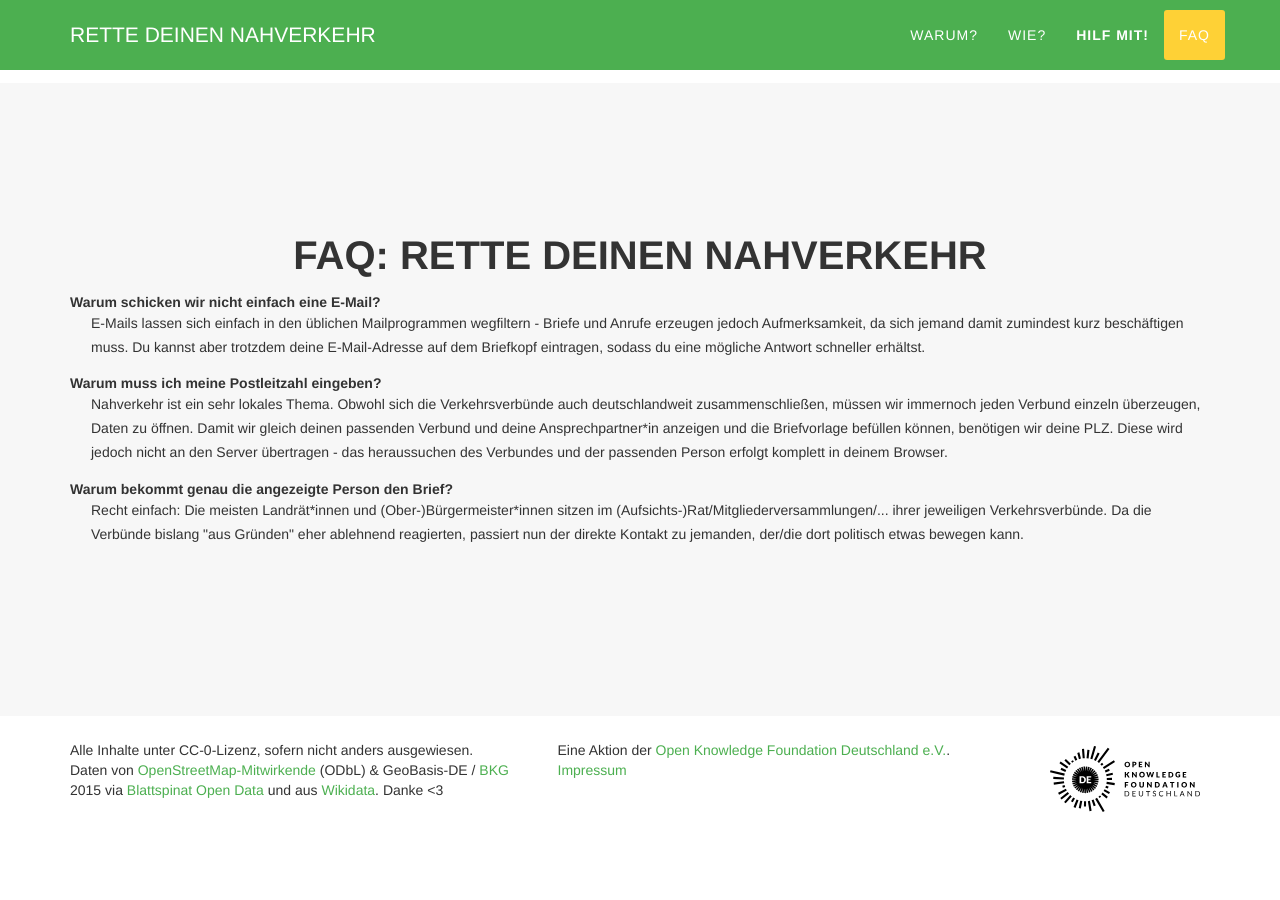
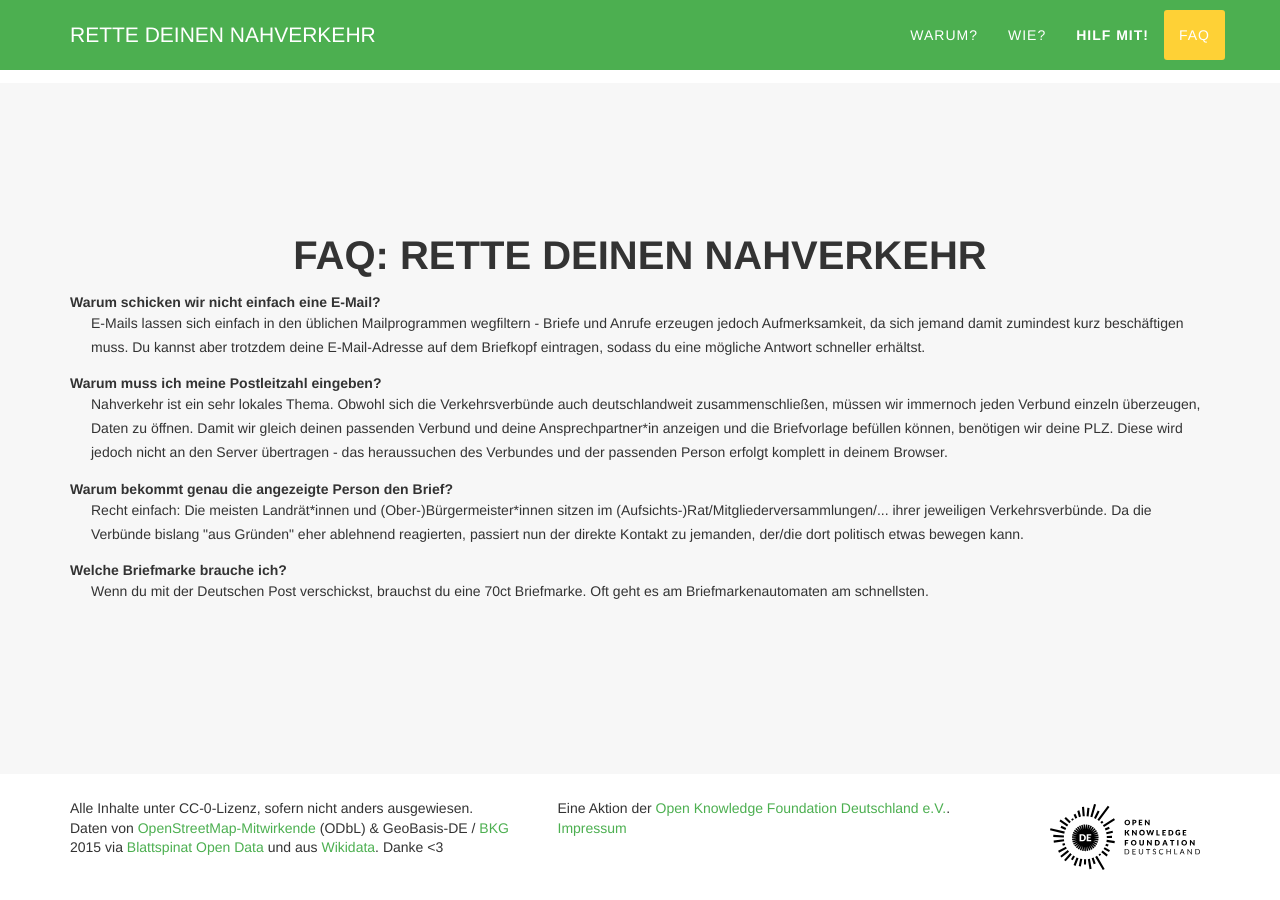
Before and after one commit to okfde/rettedeinennahverkehr, a Jekyll site: the page built from index.html, in a window 1280 px wide and 900 px high, scrolled down 5615 px. Built offline with Jekyll 4.4.1, drawn with Linux system fonts in a browser that asks for light colours; comment, search, counter and statistics services are not loaded; before the commit the page ends 6457 px from its top, so only the background shows below that.

Commit message:
FAQ hinweise

```diff
--- a/_includes/action.html
+++ b/_includes/action.html
@@ -155,7 +155,7 @@
                                         Falls du nicht direkt mit <strong class="data-tel-name"></strong> sprechen kannst: nicht schlimm.
                                         Versuche beim Sekretariat/Vorzimmer eine Notiz aufnehmen zu lassen.
                                     </p>
-                                    <p>Wir haben dir <a href="#faq">unten in den FAQ</a> Argumente und Statements für die wichtigsten Punkte vorformuliert. Lies sie dir am besten vor dem Anruf kurz durch.</p>
+                                    <p>Wir haben dir <a href="#faq">unten in den FAQ</a> Argumente und Statements für die wichtigsten Punkte vorformuliert. Lies sie dir am besten vor dem Anruf kurz durch um dich vorzubereiten.</p>
                                 </div>
 
                                 <div class="action-thankyou">
--- a/_includes/faq.html
+++ b/_includes/faq.html
@@ -59,6 +59,9 @@
 
                               <dt>Warum bekommt genau die angezeigte Person den Brief?</dt>
                               <dd>Recht einfach: Die meisten Landrät*innen und (Ober-)Bürgermeister*innen sitzen im (Aufsichts-)Rat/Mitgliederversammlungen/... ihrer jeweiligen Verkehrsverbünde. Da die Verbünde bislang "aus Gründen" eher ablehnend reagierten, passiert nun der direkte Kontakt zu jemanden, der/die dort politisch etwas bewegen kann.</dd>
+
+                              <dt>Welche Briefmarke brauche ich?</dt>
+                              <dd>Wenn du mit der Deutschen Post verschickst, brauchst du eine 70ct Briefmarke. Oft geht es am Briefmarkenautomaten am schnellsten.</dd>
                          </dl>
                     </div>
                </div>
```
